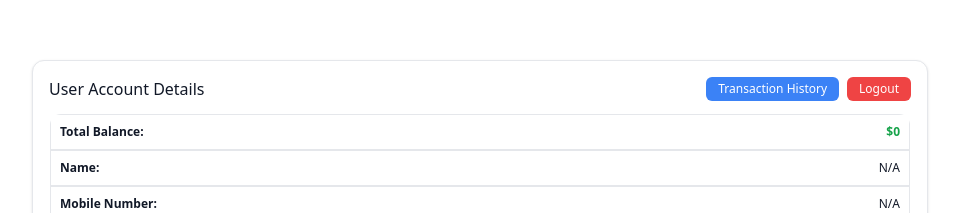
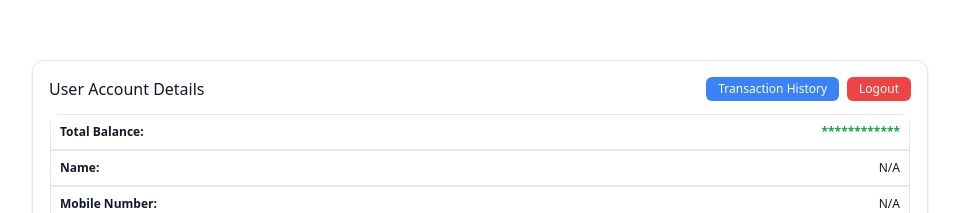
Before and after one commit to Imran-2022/MFS_FRONTEND, a React (Vite) app: page /user in a window 1280 px wide. Shown: the part 107-320 px from the top of the page, without its empty margins (160-1119 px from the left). Built offline with nearby package versions, Linux system fonts and the light colour scheme; no server answers; sample sign-in values are in the browser's storage.

Commit message:
feat:balance blurring

```diff
--- a/src/dashboard/AgentDashboard.jsx
+++ b/src/dashboard/AgentDashboard.jsx
@@ -5,6 +5,7 @@ import { cashIn, sendMoney } from "../api/transactions";
 import { Link } from "react-router-dom";
 
 const AgentDashboard = () => {
+  const [showBalance, setShowBalance] = useState(false);
   const { logout, user } = useContext(AuthContext);
   const [formData, setFormData] = useState({ sendMoney: { receiver: "", amount: "" }, cashIn: { receiver: "", amount: "" } });
   const [profileData, setProfileData] = useState(null); // State for user profile
@@ -101,18 +102,24 @@ const AgentDashboard = () => {
         <tbody>
       {["Total Balance", "Name", "Mobile Number", "Email", "Nid", "Income"].map((label, index) => {
         const value = {
-                "Total Balance": `$${profileData?.balance || 0}`,
+          "Total Balance": showBalance ? `$${profileData?.balance || 0}` : "************",
           Name: profileData?.name || "N/A",
           "Mobile Number": profileData?.mobile || "N/A",
           Email: profileData?.email || "N/A",
           Nid: profileData?.nid || "N/A",
-                Income: profileData?.income || "N/A",
+          Income: profileData?.income||"N/A",
         }[label];
 
         return (
           <tr key={index} className="border">
             <td className="font-semibold text-left p-2">{label}:</td>
-                  <td className={`text-right p-2 ${label === "Total Balance" ? "text-green-600 font-bold" : ""}`}>
+            <td
+              className={`text-right p-2 ${["Total Balance", "Income"].includes(label) ? "text-green-600 font-bold cursor-pointer" : ""}`}
+              onClick={() => {
+                if (label === "Total Balance") setShowBalance(!showBalance);
+                if (label === "Income") setShowIncome(!showIncome);
+              }}
+            >
               {value}
             </td>
           </tr>
--- a/src/dashboard/UserDashboard.jsx
+++ b/src/dashboard/UserDashboard.jsx
@@ -5,6 +5,7 @@ import { cashOut, sendMoney } from "../api/transactions";
 import { Link } from "react-router-dom";
 
 const UserDashboard = () => {
+  const [showBalance, setShowBalance] = useState(false);
   const { logout, user } = useContext(AuthContext);
   const [formData, setFormData] = useState({ sendMoney: { receiver: "", amount: "" }, cashOut: { receiver: "", amount: "" } });
   const [profileData, setProfileData] = useState(null); // State for user profile
@@ -100,9 +101,13 @@ const UserDashboard = () => {
             {["Total Balance", "Name", "Mobile Number", "Email", "NID"].map((label, index) => (
               <tr key={index} className="border flex justify-between p-2">
                 <td className="font-semibold w-1/2 text-left">{label}:</td>
-                <td className={`w-1/2 text-right ${label === "Total Balance" ? "text-green-600 font-bold" : ""}`}>
-                  {label === "Total Balance"
-                    ? `$${profileData?.balance || 0}`
+                <td
+              className={`w-1/2 text-right ${label === "Total Balance" ? "text-green-600 font-bold cursor-pointer" : ""}`}
+              onClick={() => label === "Total Balance" && setShowBalance(!showBalance)}
+            >
+              {label === "Total Balance" ? (
+                showBalance ? `$${profileData?.balance || 0}` : "************"
+              )
                     : label === "Name"
                       ? profileData?.name || "N/A"
                       : label === "Mobile Number"
```
Lines whose indentation alone changed are shown as unchanged.
